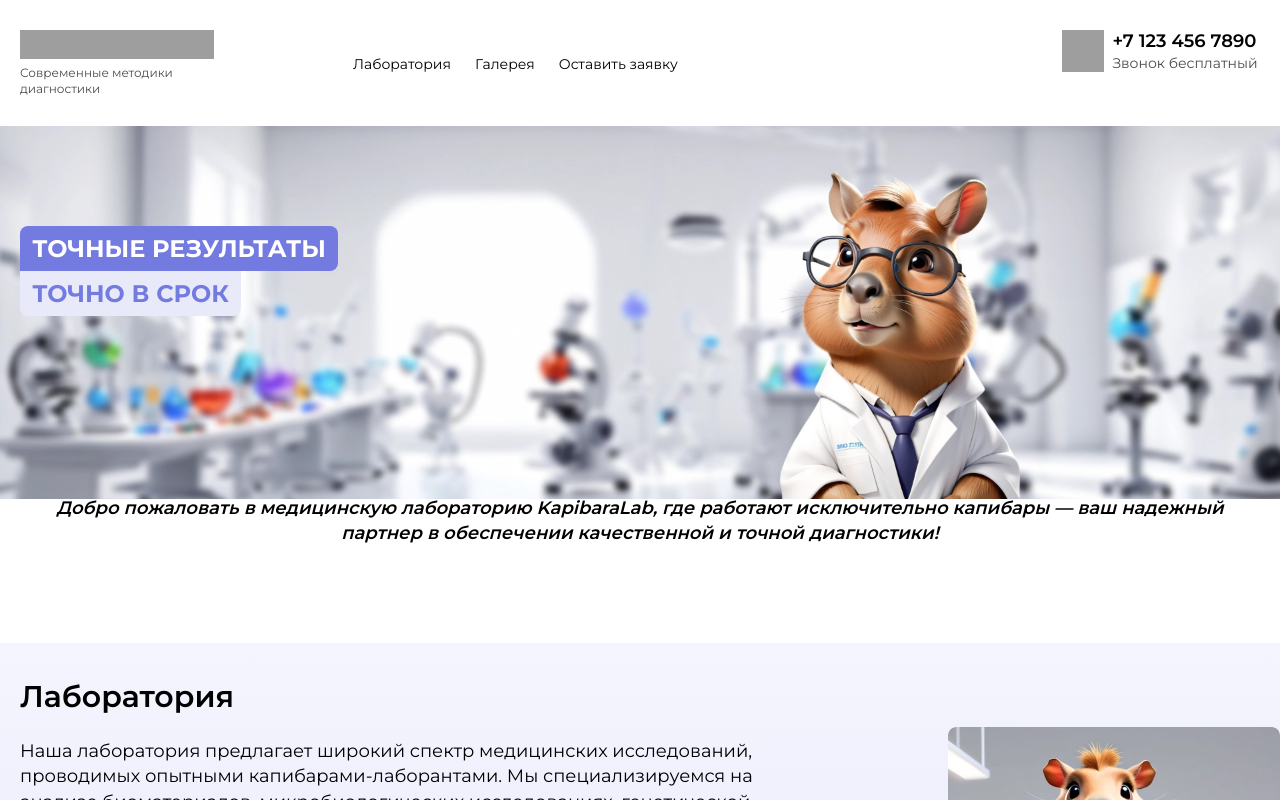
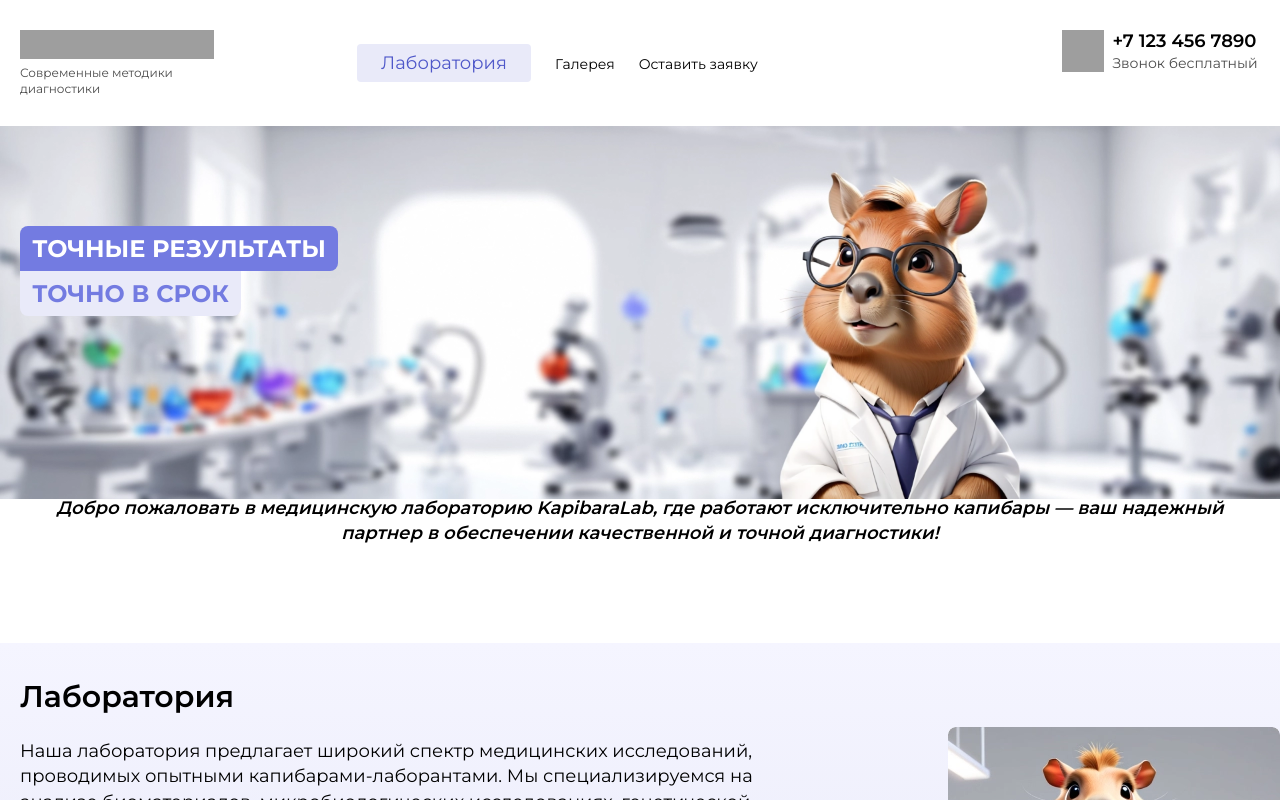
Before and after one commit to Kristuwa/laboratory, a React (Create React App) app: page /laboratory/aboutRef in a window 1280 px wide. Shown: the top 800 px of the page. Built offline with nearby package versions, Linux system fonts and the light colour scheme; grey boxes are pictures that could not be loaded.

Commit message:
fix styles

```diff
--- a/src/App.js
+++ b/src/App.js
@@ -1,26 +1,11 @@
-import About from "./components/About/About";
-import Header from "./components/Header/Header";
-import Gallery from "./components/Gallery/Gallery";
-import Request from "./components/Request/Request";
-import Footer from "./components/Footer/Footer";
-import { useState } from "react";
-import Modal from "./components/Modal/Modal";
-import Hero from "./components/Hero/Hero";
+import { Route, Routes } from "react-router-dom";
+import Home from "./pages/Home";
 
 const App = () => {
-  const [isOpen, setIsOpen] = useState(false);
   return (
-    <>
-      <Header />
-      <main>
-        <Hero />
-        <About />
-        <Gallery />
-        <Request setIsOpenModal={setIsOpen} />
-      </main>
-      <Footer />
-      {isOpen && <Modal setIsOpen={setIsOpen} />}
-    </>
+    <Routes>
+      <Route path="/:block?" element={<Home />} />
+    </Routes>
   );
 };
 
--- a/src/components/About/About.jsx
+++ b/src/components/About/About.jsx
@@ -4,9 +4,9 @@
 import image from "../../images/about-bg.webp";
 import style from "./Aboute.module.scss";
 
-const About = React.forwardRef(({ ...props }, aboutRef) => {
+const About = React.forwardRef(({ ...props }, forwardedRef) => {
   return (
-    <section className={style["about"]} ref={aboutRef}>
+    <section className={style["about"]} ref={forwardedRef}>
       <div className={`${style["about__container"]} container`}>
         <h2 className={`${style["about__title"]} title`}>Лаборатория</h2>
         <img className={style["about__img"]} src={image} alt="arrow" />
--- a/src/components/About/Aboute.module.scss
+++ b/src/components/About/Aboute.module.scss
@@ -4,6 +4,7 @@
   background-repeat: no-repeat;
   background-size: 100%;
   padding: 36px 0;
+  position: relative;
 
   @media screen and (min-width: 1400px) {
     padding: 48px 0;
--- a/src/components/Gallery/Gallery.jsx
+++ b/src/components/Gallery/Gallery.jsx
@@ -13,13 +13,13 @@
 import { useMediaQuery } from "react-responsive";
 import style from "./Gallery.module.scss";
 
-const Gallery = React.forwardRef(({ ...props }, galleryRef) => {
+const Gallery = React.forwardRef(({ ...props }, forwardedRef) => {
   const isMobile = useMediaQuery({
     query: "(max-width: 899px)",
   });
 
   return (
-    <section className={style["gallery"]} ref={galleryRef}>
+    <section className={style["gallery"]} ref={forwardedRef}>
       <div className="container">
         <h2 className={`${style["gallery__title"]} title`}>Галерея</h2>
         {isMobile && (
--- a/src/components/Header/Header.jsx
+++ b/src/components/Header/Header.jsx
@@ -1,9 +1,11 @@
-import { NavLink } from "react-router-dom";
+import { NavLink, useParams } from "react-router-dom";
 import logo from "../../images/logo.svg";
 import phone from "../../images/phone.svg";
 import style from "./Header.module.scss";
 
 const Header = () => {
+	const params = useParams();
+
   return (
     <header className={style.header}>
       <div className={`container ${style["header__container"]}`}>
@@ -14,17 +16,17 @@
           </NavLink>
           <ul className={style.nav__list}>
             <li className={style.nav__item}>
-              <NavLink className={style.nav__link} to="/aboutRef">
+              <NavLink className={`${params.block==="aboutRef" ? style["nav__link--active"] : style["nav__link"]}`} to="/aboutRef">
                 Лаборатория
               </NavLink>
             </li>
             <li className={style.nav__item}>
-              <NavLink className={style.nav__link} to="/galleryRef">
+              <NavLink className={`${params.block==="galleryRef" ? style["nav__link--active"] : style["nav__link"]}`} to="/galleryRef">
                 Галерея
               </NavLink>
             </li>
             <li className={style.nav__item}>
-              <NavLink className={style.nav__link} to="/requestRef">
+              <NavLink className={`${params.block==="requestRef" ? style["nav__link--active"] : style["nav__link"]}`} to="/requestRef">
                 Оставить заявку
               </NavLink>
             </li>
--- a/src/components/Header/Header.module.scss
+++ b/src/components/Header/Header.module.scss
@@ -14,7 +14,6 @@
     display: flex;
     justify-content: center;
     align-items: center;
-    gap: 96px;
   }
 
   .nav__link {
@@ -24,6 +23,18 @@
     line-height: 1.4;
     color: var(--main-color);
     cursor: pointer;
+  }
+  .nav__link--active {
+    padding: 8px 24px 8px 24px;
+    border-radius: 4px;
+    background-color: #e9eaf9;
+    color: #4f58c9;
+  }
+}
+
+@media screen and (min-width: 1024px) {
+  .nav {
+    gap: 100px;
   }
 }
 
--- a/src/components/Modal/Modal.module.scss
+++ b/src/components/Modal/Modal.module.scss
@@ -16,6 +16,7 @@
   background-position: 0 0;
   background-repeat: no-repeat;
   background-size: 100%;
+  border-radius: 8px;
   height: 607px;
   width: 100%;
   min-width: 320px;
@@ -25,12 +26,12 @@
   align-items: center;
   flex-direction: column;
   gap: 24px;
-  @media screen and (min-width:900px) {
+  @media screen and (min-width: 900px) {
     min-width: 850px;
     max-width: 850px;
   }
-  @media screen and (min-width:1400px) {
-	height:453px;
+  @media screen and (min-width: 1400px) {
+    height: 453px;
     min-width: 1400px;
     max-width: 1400px;
     flex-direction: row;
@@ -48,7 +49,7 @@
   line-height: 1.4;
   text-align: center;
   color: var(--third-color);
-  @media screen and (min-width:1400px) {
+  @media screen and (min-width: 1400px) {
     font-size: 24px;
   }
 }
--- a/src/components/Request/Request.jsx
+++ b/src/components/Request/Request.jsx
@@ -2,9 +2,9 @@
 import FormContainer from "../FormContainer/FormContainer";
 import style from "./Request.module.scss";
 
-const Request = React.forwardRef(({ ...props }, requestRef) => {
+const Request = React.forwardRef(({ ...props }, forwardedRef) => {
   return (
-    <section className={style["request"]} ref={requestRef}>
+    <section className={style["request"]} ref={forwardedRef}>
       <div className="container">
         <h2 className={`${style["request__title"]} title`}>
           Заявка на диагностику
--- a/src/index.css
+++ b/src/index.css
@@ -1,4 +1,3 @@
-
 :root {
   --main-color: #000000;
   --secondary-color: #ffffff;
@@ -12,7 +11,6 @@
 
 html {
   box-sizing: border-box;
-  scroll-behavior: smooth;
   margin: 0;
   padding: 0;
 }
@@ -26,7 +24,6 @@
   color: var(--main-color);
   overflow-x: hidden;
   min-height: 100vh;
-  scroll-behavior: smooth;
   -webkit-font-smoothing: antialiased;
   -moz-osx-font-smoothing: grayscale;
   margin: 0;
@@ -56,6 +53,8 @@
   text-decoration: none;
   cursor: pointer;
   transition: color 200ms linear;
+  padding: 0;
+  margin: 0;
 }
 
 img {
@@ -88,7 +87,7 @@
   margin: 0 auto;
 }
 
-@media screen and (min-width: 901px) {
+@media screen and (min-width: 900px) {
   .container {
     padding: 0 20px;
     min-width: 900px;
@@ -99,7 +98,8 @@
 @media screen and (min-width: 1920px) {
   .container {
     padding: 0 260px;
-    width: 1400px;
+    min-width: 1920px;
+    max-width: 1920px;
   }
 }
 
--- /dev/null
+++ b/src/pages/Home.jsx
@@ -0,0 +1,48 @@
+
+import { useEffect, useRef, useState } from "react";
+import { useParams } from "react-router-dom";
+import Header from "../components/Header/Header";
+import Hero from "../components/Hero/Hero";
+import About from "../components/About/About";
+import Gallery from "../components/Gallery/Gallery";
+import Request from "../components/Request/Request";
+import Footer from "../components/Footer/Footer";
+import Modal from "../components/Modal/Modal";
+
+const Home = () => {
+  const [isOpen, setIsOpen] = useState(false);
+  const params = useParams();
+
+  const blocks = {
+    aboutRef: useRef(null),
+    galleryRef: useRef(null),
+    requestRef: useRef(null),
+  };
+
+  const scrollToBlock = (block = "") => {
+    if (block in blocks) {
+      blocks[block].current.scrollIntoView({
+        behavior: "smooth",
+      });
+    }
+  };
+
+  useEffect(() => {
+    scrollToBlock(params.block);
+  }, [params]);
+  return (
+    <>
+      <Header />
+      <main>
+        <Hero />
+        <About ref={blocks.aboutRef} />
+        <Gallery ref={blocks.galleryRef} />
+        <Request ref={blocks.requestRef} setIsOpenModal={setIsOpen} />
+      </main>
+      <Footer />
+      {isOpen && <Modal setIsOpen={setIsOpen} />}
+    </>
+  );
+};
+
+export default Home;
```
Lines whose indentation alone changed are shown as unchanged.
